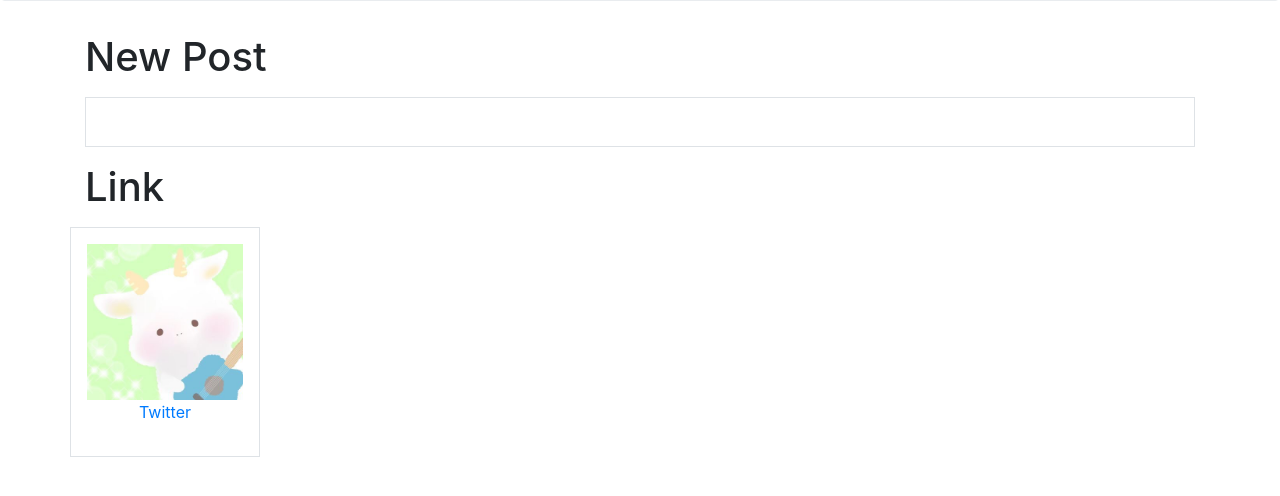
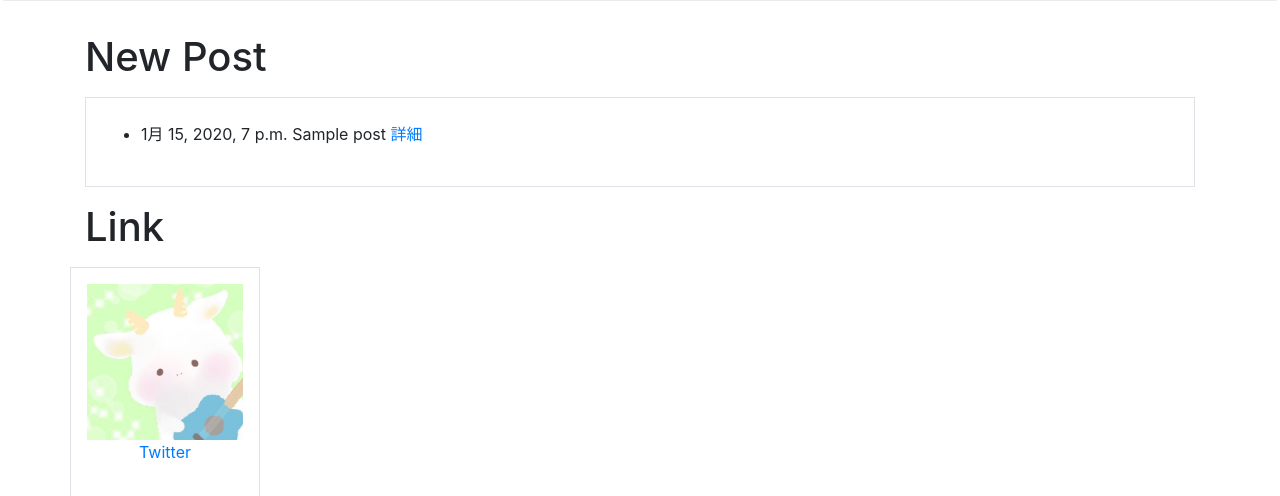
Before and after one commit to takayg/takayg_blog, a Django app: page / in a window 1280 px wide. Shown: the part 358-854 px from the top of the page. Before the commit the page ends 815 px from the top, so only its background shows below. Run offline with Django 3.2, Linux system fonts and the light colour scheme; tables that the repository leaves empty hold one stand-in row (values such as "Sample post"); some libraries are stand-ins or nearby versions.

Commit message:
detail page

```diff
--- a/blog/admin.py
+++ b/blog/admin.py
@@ -1,5 +1,6 @@
 from django.contrib import admin
 from .models import Post
+from markdownx.admin import MarkdownxModelAdmin
 
 # Register your models here.
-admin.site.register(Post) # 管理サイトにPostモデル登録
+admin.site.register(Post, MarkdownxModelAdmin) # 管理サイトにPostモデル登録
--- a/blog/models.py
+++ b/blog/models.py
@@ -1,14 +1,15 @@
 from django.db import models
 from django.conf import settings
 from django.utils import timezone
-
+from markdownx.models import MarkdownxField
+from markdownx.utils import markdownify
 # Create your models here.
 
 class Post(models.Model):
 
     title = models.CharField(max_length=200)
     slug = models.SlugField()
-    text = models.TextField()
+    text = MarkdownxField('Contents', help_text='To Write with Markdown format')
     created_date = models.DateTimeField(default=timezone.now)
     published_date = models.DateTimeField(blank=True, null=True)
 
@@ -19,3 +20,6 @@ class Post(models.Model):
     # 以下は管理サイト上の表示設定
     def __str__(self):
         return self.title
+
+    def formatted_markdown(self):
+        return markdownify(self.text)
--- a/blog/static/css/blog.css
+++ b/blog/static/css/blog.css
@@ -0,0 +1,17 @@
+.blog-detail-back {
+    background-color: #CCCCFF;
+}
+
+.blog-detail {
+    border: 2px solid #6666FF;
+    background-color: #FFF;
+    font-size: 16px;
+    line-height: 1.5;
+}
+
+.title {
+    border: 10px inset #800080;
+    padding: 5px;
+    text-align: center;
+    margin-bottom: 40px;
+}
--- a/blog/templates/base.html
+++ b/blog/templates/base.html
@@ -8,10 +8,12 @@
 
     <link rel="stylesheet" href="https://stackpath.bootstrapcdn.com/bootstrap/4.5.0/css/bootstrap.min.css" integrity="sha384-9aIt2nRpC12Uk9gS9baDl411NQApFmC26EwAOH8WgZl5MYYxFfc+NcPb1dKGj7Sk" crossorigin="anonymous">
     <link rel="stylesheet" href="{% static 'css/blog.css' %}">
+
+    <link rel="stylesheet" href="https://cdnjs.cloudflare.com/ajax/libs/highlight.js/9.15.10/styles/dracula.min.css">
 </head>
 <body>
     <nav class="navbar navbar-expand-lg navbar-dark" style="background-color: blueviolet;">
-        <a class="navbar-brand" href="#">takayg's blog</a>
+        <a class="navbar-brand" href="{% url 'index' %}">takayg's blog</a>
         <button class="navbar-toggler" type="button" data-toggle="collapse" data-target="#navbarNav" aria-controls="navbarNav" aria-expanded="false" aria-label="Toggle navigation">
             <span class="navbar-toggler-icon"></span>
         </button>
@@ -34,6 +36,8 @@
     </nav>
     {% block content %}
     {% endblock %}
+    <script src="https://cdnjs.cloudflare.com/ajax/libs/highlight.js/9.15.10/highlight.min.js"></script>
+    <script>hljs.initHighlightingOnLoad();</script>
     <script src="https://code.jquery.com/jquery-3.5.1.slim.min.js" integrity="sha384-DfXdz2htPH0lsSSs5nCTpuj/zy4C+OGpamoFVy38MVBnE+IbbVYUew+OrCXaRkfj" crossorigin="anonymous"></script>
     <script src="https://cdn.jsdelivr.net/npm/popper.js@1.16.0/dist/umd/popper.min.js" integrity="sha384-Q6E9RHvbIyZFJoft+2mJbHaEWldlvI9IOYy5n3zV9zzTtmI3UksdQRVvoxMfooAo" crossorigin="anonymous"></script>
     <script src="https://stackpath.bootstrapcdn.com/bootstrap/4.5.0/js/bootstrap.min.js" integrity="sha384-OgVRvuATP1z7JjHLkuOU7Xw704+h835Lr+6QL9UvYjZE3Ipu6Tp75j7Bh/kR0JKI" crossorigin="anonymous"></script>
--- a/blog/templates/index.html
+++ b/blog/templates/index.html
@@ -15,6 +15,7 @@
                     <li>
                         {{ post.published_date }}
                         {{ post.title }}
+                        <a href="{% url 'detail' slug=post.slug %}">詳細</a>
                     </li>
                 </ul>
             {% endfor %}
--- a/blog/urls.py
+++ b/blog/urls.py
@@ -3,5 +3,5 @@ from . import views
 
 urlpatterns = [
     path('', views.IndexView.as_view(), name='index'),
-
+    path('post/<slug:slug>/', views.PostDetailView.as_view(), name='detail'),
 ]
--- a/blog/views.py
+++ b/blog/views.py
@@ -5,7 +5,14 @@ from .models import Post
 
 # Create your views here.
 
-class IndexView(generic.TemplateView):
+class IndexView(generic.ListView):
     template_name = "index.html"
-    queryset = Post.objects.filter(published_date__lte=timezone.now()).order_by('published_date')[0:5]
+    queryset = Post.objects.filter(published_date__lte=timezone.now()).order_by('-published_date')[0:5]
     context_object_name = 'posts'
+
+class PostDetailView(generic.DetailView):
+    model = Post
+    template_name = "post_detail.html"
+    slug_field = "slug"
+    slug_url_kwarg = "slug"
+    context_object_name = 'post'
--- a/takayg_blog/urls.py
+++ b/takayg_blog/urls.py
@@ -19,4 +19,6 @@ from django.urls import path, include
 urlpatterns = [
     path('admin/', admin.site.urls),
     path('', include('blog.urls')),
+
+    path('markdownx/', include('markdownx.urls')),
 ]
```
Also changed, not shown: blog/templates/post_detail.html (added, +23 -0 lines), takayg_blog/settings.py (+5 -4 lines), blog/migrations/0003_auto_20201125_0632.py (added).
